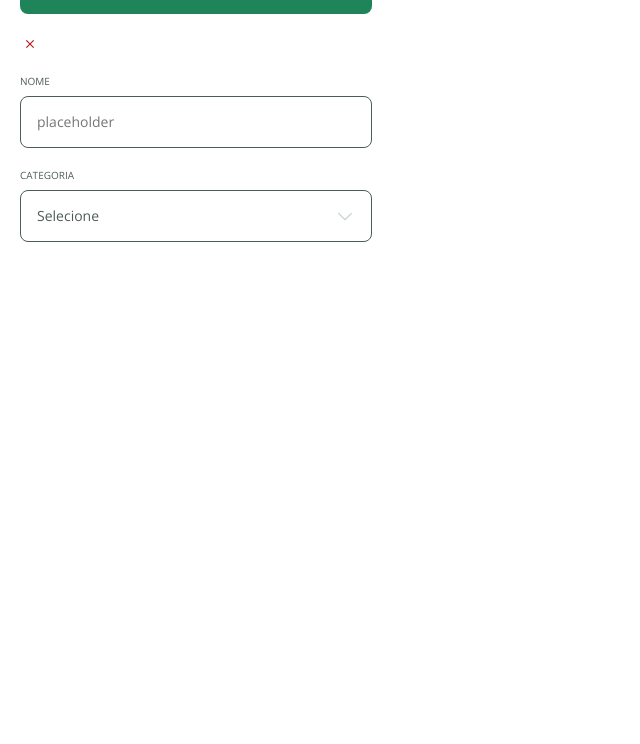
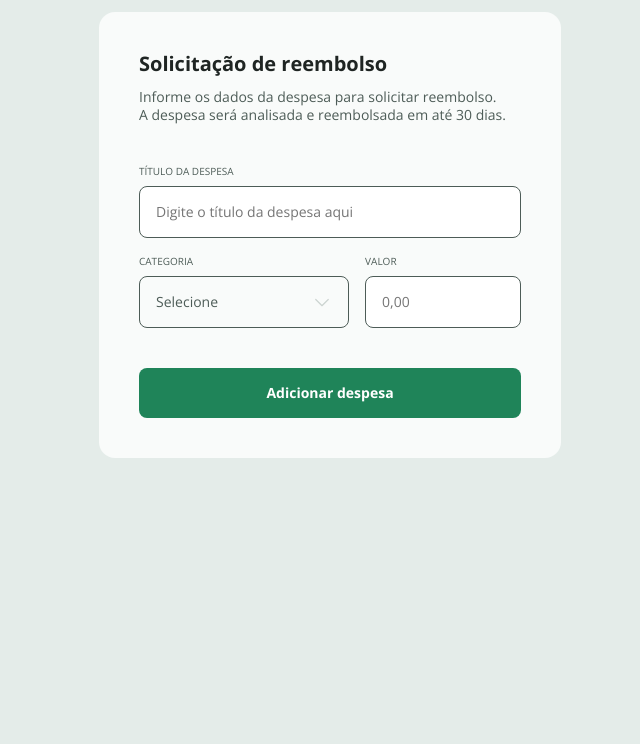
Before and after one commit to gabrielcipolini/projeto-refund, a plain HTML site: page index.html in a window 1280 px wide. Shown: the part 56-800 px from the top of the page, without its empty margins (0-640 px from the left). Drawn offline with nearby package versions, Linux system fonts and the light colour scheme.

Commit message:
Completed HTML and CSS for the form

```diff
--- a/index.html
+++ b/index.html
@@ -15,17 +15,33 @@
     <title>refund</title>
   </head>
   <body>
-    <button class="button-submit">Adicionar despesa</button>
+    <div id="app">
+      <nav>
+        <img src="assets/logo.svg" alt="Logotipo da aplicação Refund" />
+      </nav>
 
-    <button aria-label="Remover item">
-      <img src="assets/icons/remove.svg" alt="" />
-    </button>
+      <form action="">
+        <header>
+          <h1>Solicitação de reembolso</h1>
+          <p>
+            Informe os dados da despesa para solicitar reembolso. <br />A
+            despesa será analisada e reembolsada em até 30 dias.
+          </p>
+        </header>
 
+        <fieldset>
           <div class="input-field">
-      <label for="name">Nome</label>
-      <input type="text" placeholder="placeholder" id="name" name="name" />
+            <label for="expense-name">Título da despesa</label>
+            <input
+              type="text"
+              name="expense-name"
+              id="expense-name"
+              required
+              placeholder="Digite o título da despesa aqui"
+            />
           </div>
 
+          <div class="inputs-row">
             <div class="input-field">
               <label for="category">Categoria</label>
               <select id="category" name="category" required>
@@ -37,5 +53,22 @@
                 <option value="others">Outros</option>
               </select>
             </div>
+
+            <div class="input-field">
+              <label for="expense-value"> Valor</label>
+              <input
+                type="text"
+                name="expense-value"
+                id="expense-value"
+                required
+                placeholder="0,00"
+              />
+            </div>
+          </div>
+        </fieldset>
+
+        <button class="button-submit" type="submit">Adicionar despesa</button>
+      </form>
+    </div>
   </body>
 </html>
--- a/styles.css/app.css
+++ b/styles.css/app.css
@@ -0,0 +1,33 @@
+#app {
+  max-width: 108.2rem;
+  margin-inline: auto;
+}
+
+form {
+  display: grid;
+  gap: 4rem;
+
+  background-color: var(--gray-500);
+  border-radius: 1.6rem;
+  padding: 4rem;
+  margin-top: 3.2rem;
+  max-width: 46.2rem;
+
+  & h1 {
+    color: var(--gray-100);
+    font: var(--title-lg);
+    margin-bottom: 1.2rem;
+  }
+
+  & fieldset {
+    display: grid;
+    gap: 1.6rem;
+    border: none;
+  }
+}
+
+.inputs-row {
+  display: grid;
+  grid-template-columns: 55% 1fr;
+  gap: 1.6rem;
+}
--- a/styles.css/components.css
+++ b/styles.css/components.css
@@ -6,7 +6,6 @@ button {
   &.button-submit {
     background-color: var(--green-100);
     border-radius: 0.8rem;
-    min-width: 35.2rem;
     padding: 1.6rem 2rem;
 
     /* text */
@@ -52,8 +51,6 @@ select {
     1.6rem;
 
   & option {
-    /* color: var(--gray-100); */
-
     &:checked {
       font-weight: bold;
     }
@@ -73,8 +70,9 @@ input,
 select {
   border: 1px solid var(--gray-200);
   border-radius: 0.8rem;
-  outline: .5px;
+  outline: 0.5px;
   padding: 1.6rem;
+  width: 100%;
 }
 
 .input-field {
@@ -94,11 +92,3 @@ select {
     }
   }
 }
-
-/* deletar dps */
-body {
-  display: grid;
-  gap: 2rem;
-  margin: 2rem;
-  max-width: 35.2rem;
-}
--- a/styles.css/global.css
+++ b/styles.css/global.css
@@ -55,6 +55,7 @@
 }
 
 body {
+  background-color: var(--gray-400);
   color: var(--gray-200);
   font: var(--body-md);
 }
```
Also changed, not shown: assets/logo.svg (added). Lines whose indentation alone changed are shown as unchanged.
